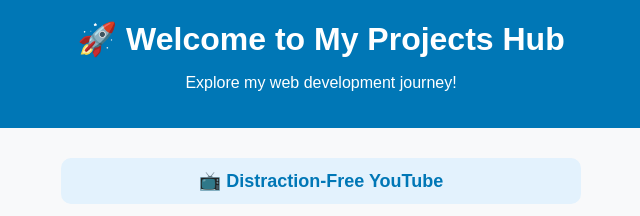
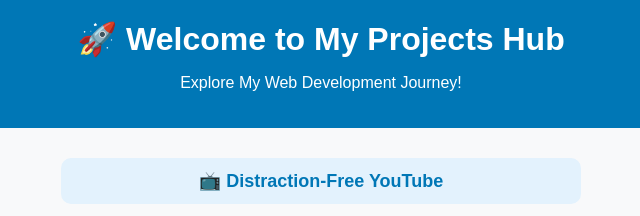
Before and after one commit to nsr2k06/My-Projects, a plain HTML site: page index.html in a window 1280 px wide. Shown: the top 216 px of the page, 319-959 px from the left. Drawn offline with Linux system fonts and the light colour scheme.

Commit message:
Update index.html

```diff
--- a/index.html
+++ b/index.html
@@ -57,7 +57,7 @@
 <body>
   <header>
     <h1>🚀 Welcome to My Projects Hub</h1>
-    <p>Explore my web development journey!</p>
+    <p>Explore My Web Development Journey!</p>
   </header>
 
   <ul>
@@ -65,7 +65,7 @@
     <li><a href="02-Personal-Portfolio/">💼 Personal Portfolio</a></li>
     <li><a href="03-The-Tribute-Website/">🌟 Tribute Website</a></li>
     <li><a href="04-Calculator/">🧮 Calculator</a></li>
-     <li><a href="05-To-Do-App/">📝 To Do List</a></li>
+    <li><a href="05-To-Do-App/">📝 To Do List</a></li>
   </ul>
 
   <footer>
```
